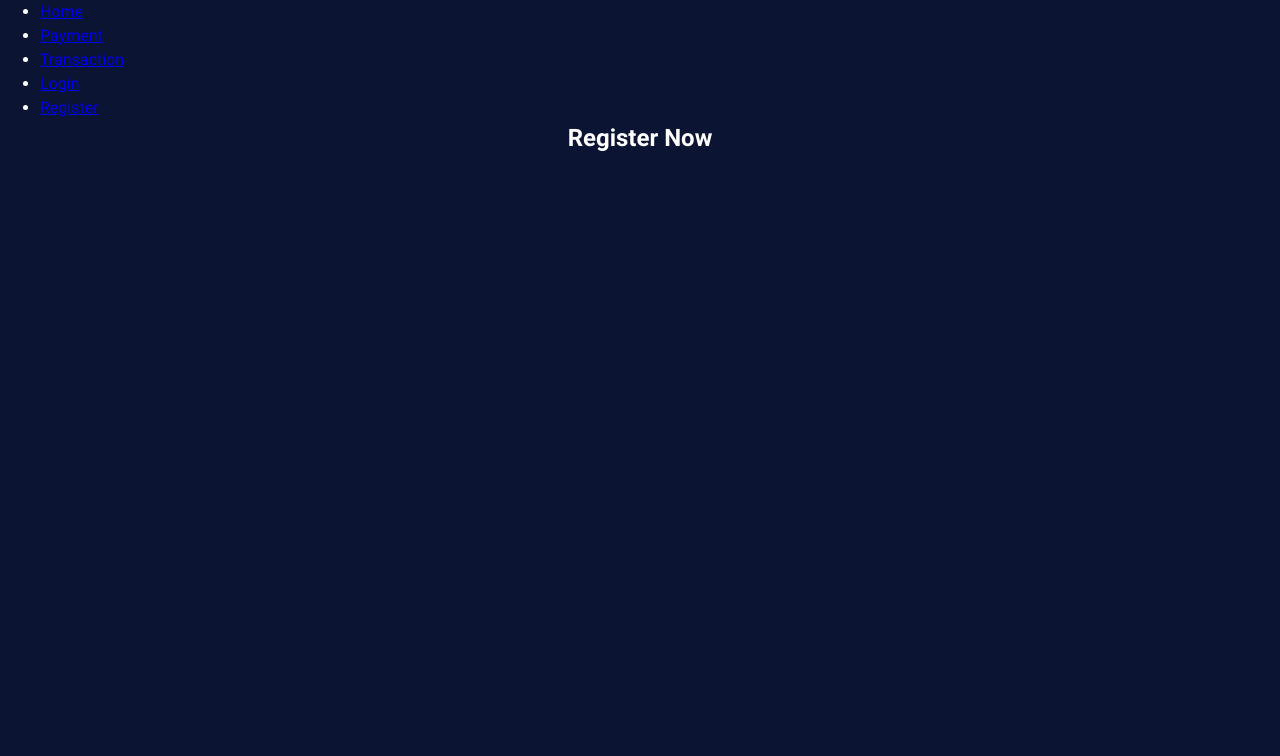
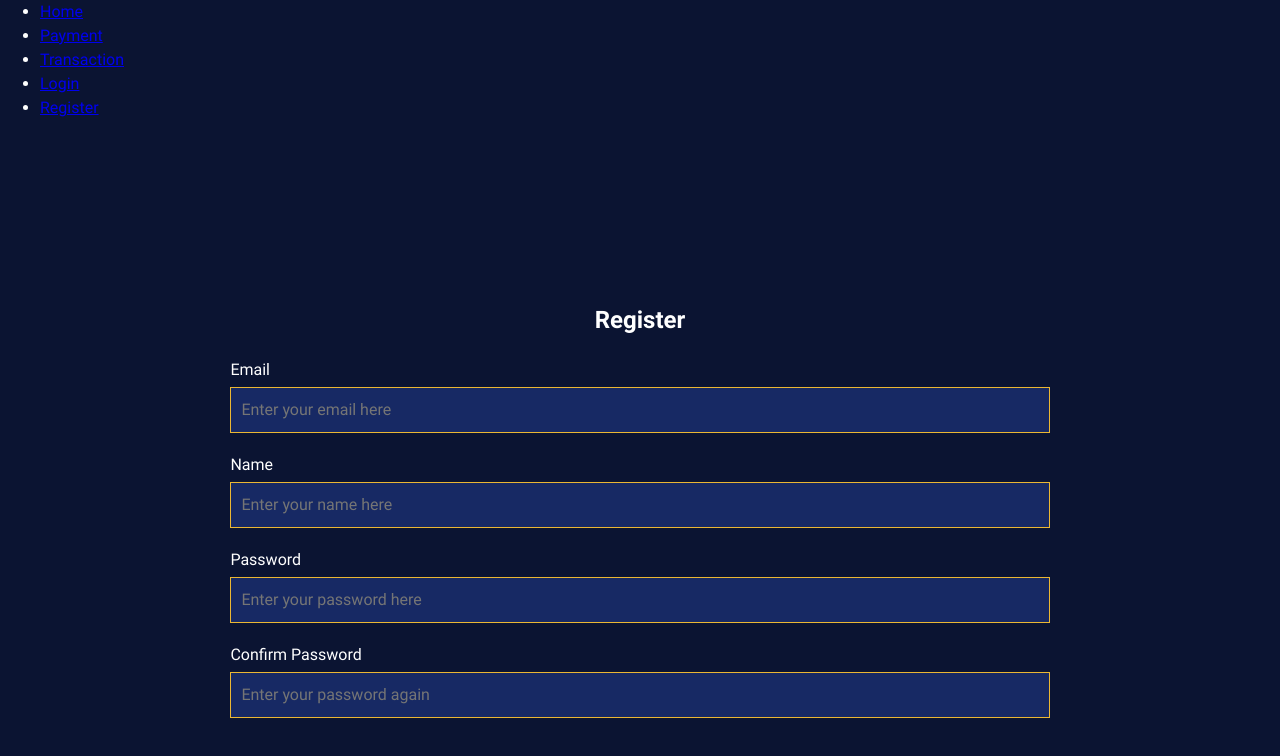
Before and after one commit to BuzzOffer/E-Gringotts-Frontend, a React (Vite) app: page /register in a window 1280 px wide. Shown: the top 756 px of the page. Built offline with nearby package versions, Linux system fonts and the light colour scheme.

Commit message:
1. Centered the alignment of the registration form 2. Created a registration form

```diff
--- /dev/null
+++ b/src/components/registration/TextInput.css
@@ -0,0 +1,26 @@
+.text-input {
+    display: flex;
+    flex-direction: column;
+    margin-bottom: 20px;
+    /* Space between each input */
+    width: 80%;
+    /* Adjust width as needed */
+}
+
+.text-input label {
+    margin-bottom: 5px;
+    /* Space between label and input */
+    color: #FFFFFF;
+    /* Assuming labels are white */
+    text-align: left;
+}
+
+.text-input input {
+    padding: 10px;
+    border: 1px solid var(--medium-yellow);
+    /* White border for the input */
+    background-color: #172964;
+    /* Adjusted to your medium blue color */
+    color: #FFFFFF;
+    /* Text color */
+}
--- /dev/null
+++ b/src/components/registration/TextInput.jsx
@@ -0,0 +1,21 @@
+// TextInput.js
+import React from 'react';
+import './TextInput.css'; // Importing CSS specific to TextInput
+
+function TextInput({ label, type, placeholder, name, value, onChange }) {
+  return (
+    <div className="text-input">
+      <label className="label">{label}</label>
+      <input
+        className="input"
+        type={type}
+        placeholder={placeholder}
+        name={name}
+        value={value}
+        onChange={onChange}
+      />
+    </div>
+  );
+}
+
+export default TextInput;
--- /dev/null
+++ b/src/pages/Register/Register.css
@@ -0,0 +1,17 @@
+.form-container {
+    display: flex;
+    flex-direction: column;
+    align-items: center;
+    justify-content: center;
+    min-height: 100vh; /* Full height */
+    background-color: var(--dark-blue); /* Dark blue background */
+
+    form{
+        display: flex;
+        flex-direction: column;
+        align-items: center; /* This centers the child elements (text inputs) horizontally */
+        width: 80%;
+    }
+
+
+  }
--- a/src/pages/Register/index.jsx
+++ b/src/pages/Register/index.jsx
@@ -1,10 +1,38 @@
-import React from 'react';
 import FormTitle from '../../components/registration/FormTitle'
+import React, { useState } from 'react';
+import TextInput from '../../components/registration/TextInput';
+import './Register.css';
 
-export default function Register(){
+function RegisterScreen() {
+    const [email, setEmail] = useState('');
+    const [name, setName] = useState('');
+    const [password, setPassword] = useState('');
+    const [confirmPassword, setConfirmPassword] = useState('');
+
+    const handleChange = (e) => {
+        const { name, value } = e.target;
+        if (name === 'email') setEmail(value);
+        if (name === 'name') setName(value);
+        if (name === 'password') setPassword(value);
+        if (name === 'confirmPassword') setConfirmPassword(value);
+    };
+
+    const handleSubmit = (e) => {
+        e.preventDefault();
+        // Handle the registration logic here
+    };
+
     return (
-        <div>
-            <FormTitle text="Register Now"/>
-        </div>
+        <div className="form-container">
+
+            <form onSubmit={handleSubmit}>
+                <FormTitle text="Register" />
+                <TextInput label="Email" type="email" placeholder="Enter your email here" name="email" value={email} onChange={handleChange} />
+                <TextInput label="Name" type="text" placeholder="Enter your name here" name="name" value={name} onChange={handleChange} />
+                <TextInput label="Password" type="password" placeholder="Enter your password here" name="password" value={password} onChange={handleChange} />
+                <TextInput label="Confirm Password" type="password" placeholder="Enter your password again" name="confirmPassword" value={confirmPassword} onChange={handleChange} />
+            </form></div>
     );
 }
+
+export default RegisterScreen;
```
